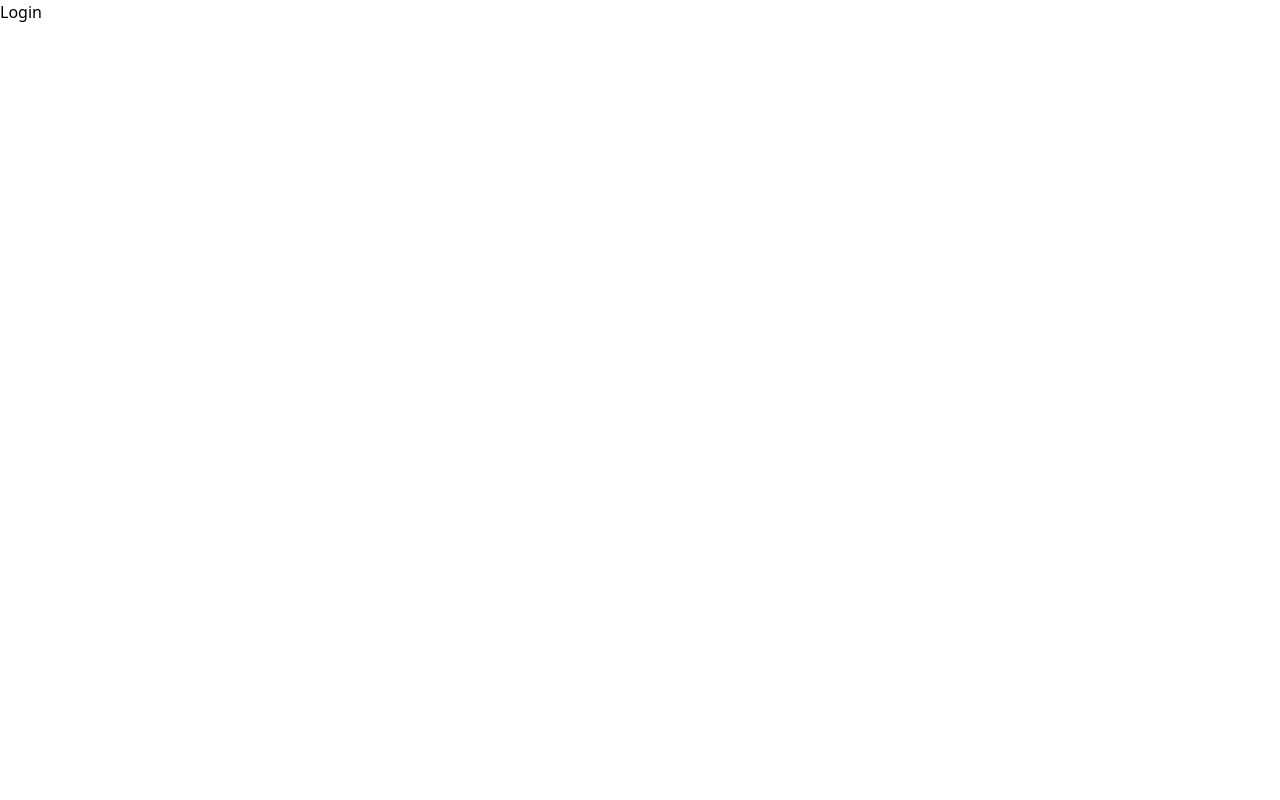
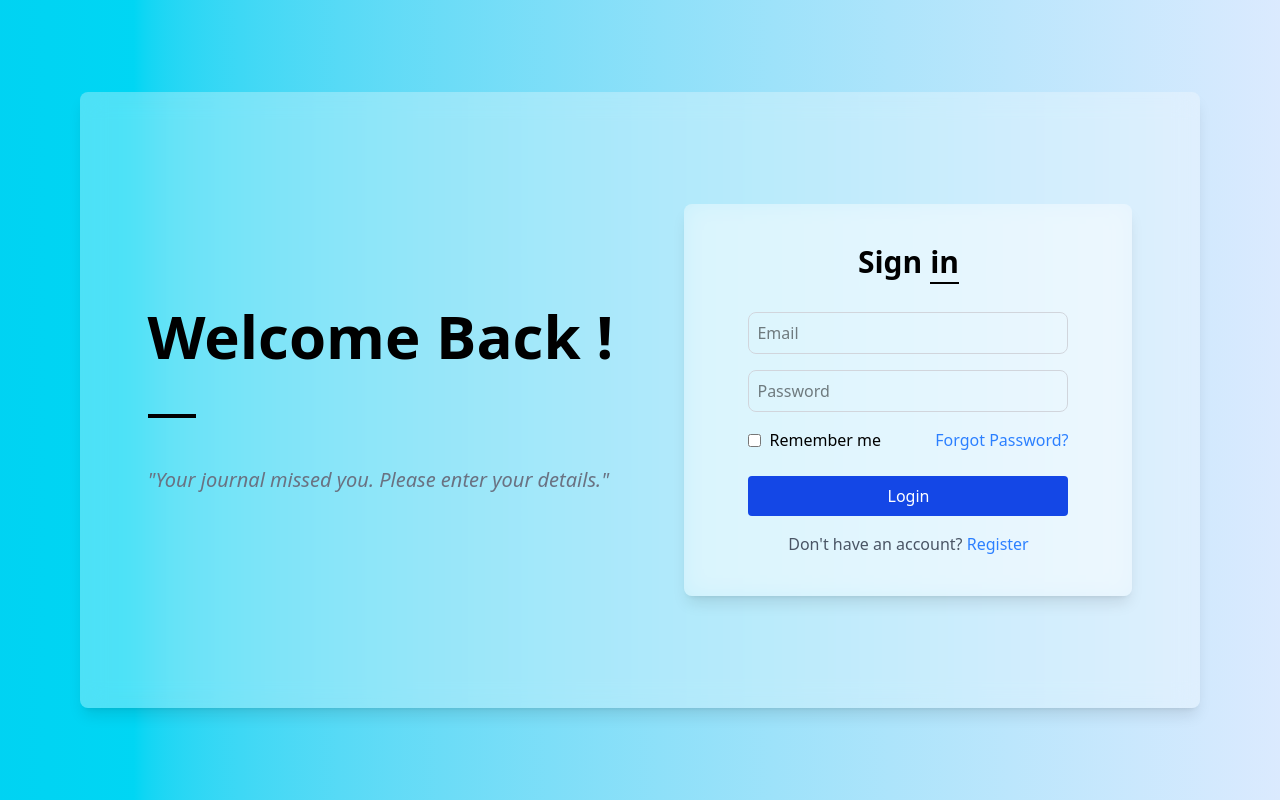
Before and after one commit to KirimiOnesmus/journal_app, a React (Vite) app in the folder client/: page / in a window 1280 px wide. Built offline with nearby package versions, Linux system fonts and the light colour scheme.

Commit message:
Login page updated

```diff
--- a/client/src/pages/Login.jsx
+++ b/client/src/pages/Login.jsx
@@ -2,7 +2,47 @@ import React from 'react'
 
 const Login = () => {
   return (
-    <div className=''>Login</div>
+    <div className=' flex items-center min-h-screen bg-linear-to-r from-cyan-400 to-blue-100'>
+            <div className='flex  items-center justify-around md:w-full mx-20 bg-white/30 backdrop-blur-md p-8 rounded-lg shadow-lg'>
+
+                <div className="header flex flex-col gap-6">
+                    <h1 className='text-6xl font-bold mb-6'>Welcome Back !</h1>
+                    <span className='border-b-4 w-12 mb-6'></span>
+                    <p className='text-gray-500 italic text-xl'>"Your journal missed you. Please enter your details."</p>
+                </div>
+                <form className='flex flex-col items-center justify-center backdrop-blur-md bg-white/30  my-20 p-10 rounded-lg shadow-lg w-full max-w-md'>
+
+                    <h1 className='mb-8 text-3xl font-bold'>Sign <span className=' border-b-2 '>in</span></h1>
+                <input
+                    type="email"
+                    placeholder="Email"
+                    className='mb-4 p-2 border border-gray-300 rounded-lg w-80 outline-0 focus:border-blue-400'/>
+                <input
+                type="password"
+                className='mb-4 p-2 border border-gray-300 rounded-lg w-80 outline-0 focus:border-blue-400'
+                placeholder='Password'
+                />
+                <div
+                className="forgotpassword flex justify-between items-center w-80 pb-6"
+                >
+                    <div className="remember flex items-center gap-2">
+                        <input type="checkbox" name="remember" id=""  className='cursor-pointer'/><label htmlFor="">Remember me</label>
+                    </div>
+                    <div className="forgot">
+                        <a href="/forgot-password" className='text-blue-500 hover:underline'>Forgot Password?</a>
+                    </div>
+
+                </div>
+                <button
+                    type="submit"
+                    className='bg-blue-700 text-white px-4 py-2 rounded w-80 hover:bg-blue-600 transition duration-200 hover:cursor-pointer'>
+                    Login</button>
+                <p className='mt-4 text-gray-600'>Don't have an account? <a href="/register" className='text-blue-500 hover:underline'>Register</a></p>
+
+                </form>
+            </div>
+
+    </div>
   )
 }
 
```
